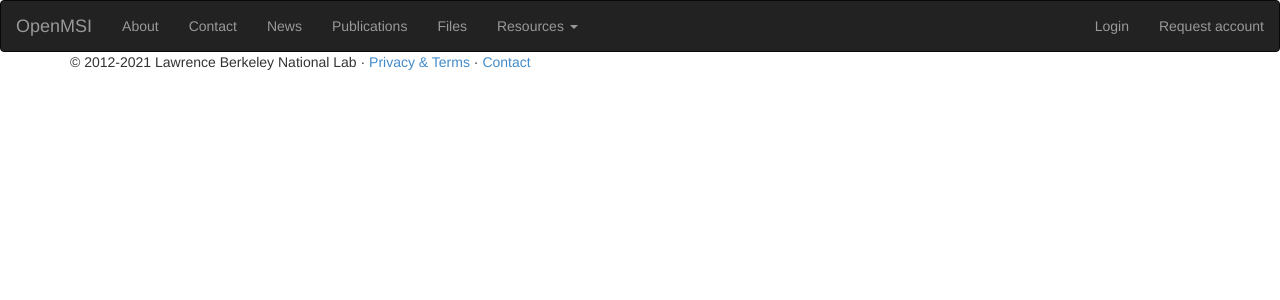
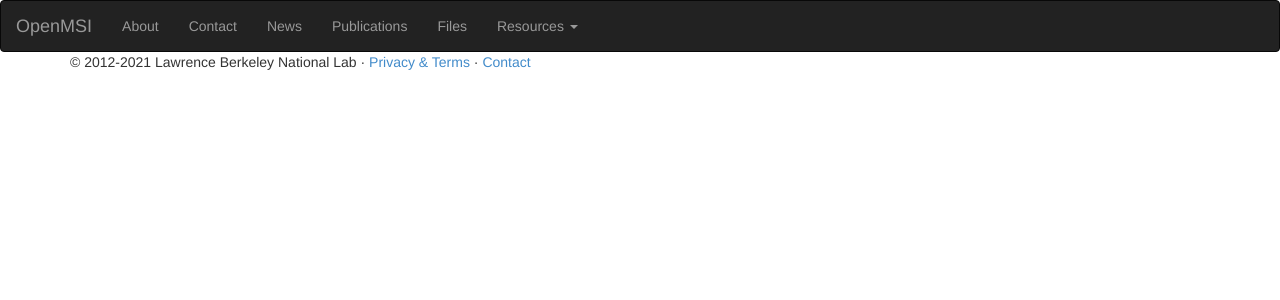
Before and after one commit to bkieft-usa/openmsi, a Django app: template webserver/omsi_server/omsi_client/templates/docs.html in a window 1280 px wide. Shown: the top 300 px of the page. Run offline with Django 4.2, Linux system fonts and the light colour scheme; the template is opened without the code that fills it, so the values that code supplies are empty; parts of the project's set-up code (start-up, migrations or seed data) failed here and were passed over; some libraries are stand-ins or nearby versions.

Commit message:
removed login button

```diff
--- a/webserver/omsi_server/omsi_client/templates/base.html
+++ b/webserver/omsi_server/omsi_client/templates/base.html
@@ -60,7 +60,7 @@
             <a class="navbar-brand" href="/openmsi/client/index.html">OpenMSI</a>
         </div>
         <div class="navbar-header pull-right">
-            <ul class="nav navbar-nav pull-left">
+            <!-- <ul class="nav navbar-nav pull-left">
                 <li>
                     {% if user.is_authenticated %}
                     <a href="/openmsi/client/logout.html">Logout {{ user.username }}</a>
@@ -75,7 +75,7 @@
                     <a href="/openmsi/client/omsiAccount">Request account</a>
                     {% endif %}
                 </li>
-            </ul>
+            </ul> -->
             <button type="button" class="navbar-toggle" data-toggle="collapse" data-target=".navbar-collapse">
                 <span class="icon-bar"></span>
                 <span class="icon-bar"></span>
```
